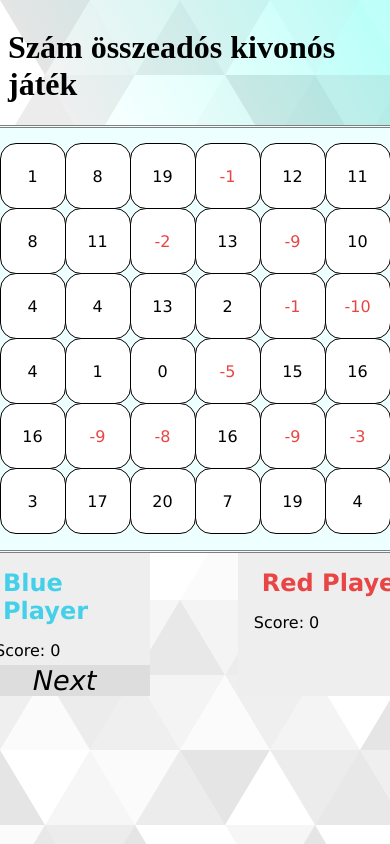
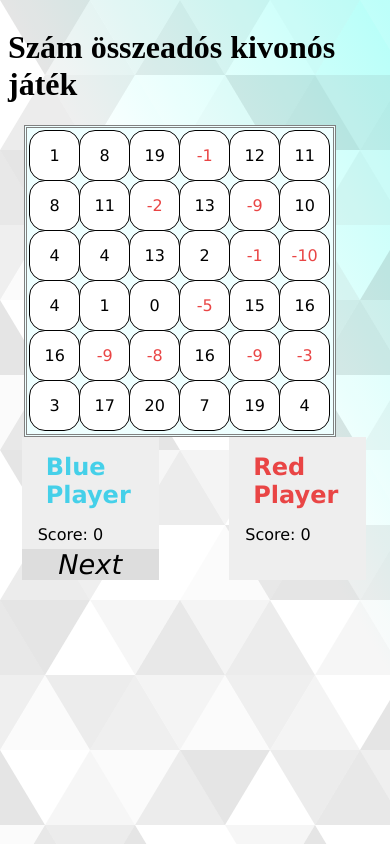
Before and after one commit to laczkour/exercise_coding, a React (Create React App) app in the folder 04_react_numbers_game/: page / in a window 390 px wide. Built offline with nearby package versions, Linux system fonts and the light colour scheme.

Commit message:
04_react_numbers_game commit

```diff
--- a/04_react_numbers_game/src/App.css
+++ b/04_react_numbers_game/src/App.css
@@ -34,6 +34,12 @@ h1 {
   border: double gray;
   background-color: #eeffff;
   padding: 1em;
+  width: 500px;
+  height: 500px;
+  display: flex;
+  flex-direction: column;
+  justify-content: space-evenly;
+  align-items: stretch;
 }
 
 .game-board.second-player {
@@ -41,15 +47,19 @@ h1 {
 }
 
 .game-row {
+  flex-grow: 1;
+  flex-basis: 0;
   display: flex;
+  align-items: stretch;
+  justify-content: space-evenly;
 }
 
 .game-square {
+  flex-grow: 1;
+  flex-basis: 0;
   display: flex;
   justify-content: center;
   align-items: center;
-  width: 2em;
-  height: 2em;
   cursor: pointer;
   padding: 1em;
   text-align: center;
@@ -128,3 +138,26 @@ h1 {
     clip-path: circle(100% at 50% 50%);
   }
 }
+
+@media only screen and (min-width: 420px) and (max-width: 540px) {
+  .game-board {
+    width: 400px;
+    height: 400px;
+    padding: 0.5em;
+  }
+  .game-square {
+    padding: 0.5em;
+  }
+}
+
+@media only screen and (max-width: 420px) {
+  .game-board {
+    width: 300px;
+    height: 300px;
+    padding: 3px;
+  }
+
+  .game-square {
+    padding: 0.1em;
+  }
+}
```
